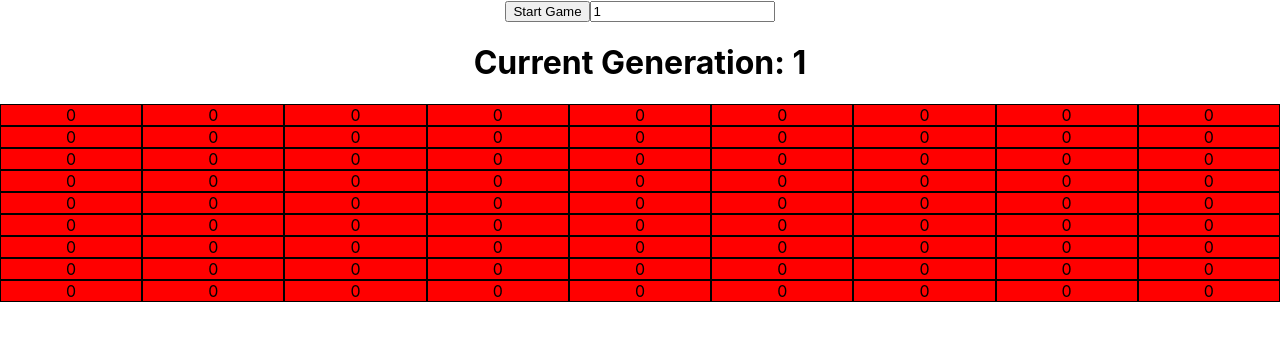
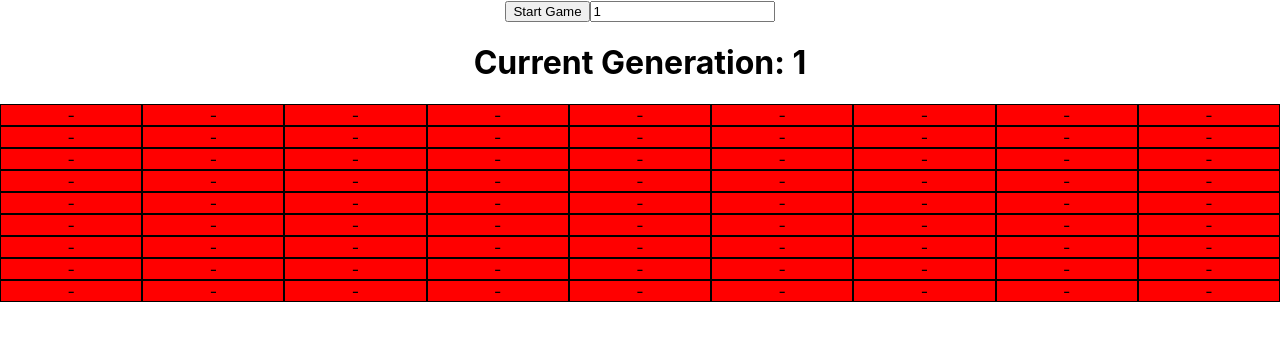
Before and after one commit to DillonRmD/Game-Of-Life-React, a React (Create React App) app: page / in a window 1280 px wide. Shown: the top 340 px of the page. Built offline with nearby package versions, Linux system fonts and the light colour scheme; the HTML template or start-up script is replaced by a standard one.

Commit message:
Changed cell text

```diff
--- a/src/App.tsx
+++ b/src/App.tsx
@@ -65,6 +65,7 @@ const App = () => {
                     colIndex < grid[0].length;
                     colIndex++
                 ) {
+
                     let aliveNeighborCount: number = 0;
                     console.log("Alive Count", aliveNeighborCount);
 
@@ -142,9 +143,7 @@ const App = () => {
                     }
                 }
             }
-            console.log("Before Promise");
             await sleep(gameSpeed);
-            console.log("After Promise");
             setCurrentGeneration(currentGeneration + 1);
         }
     }
@@ -174,7 +173,7 @@ const App = () => {
                                     userChangeGridValue(rowIndex, colIndex)
                                 }
                             >
-                                {value}
+                                -
                             </div>
                         ))}
                     </div>
```
